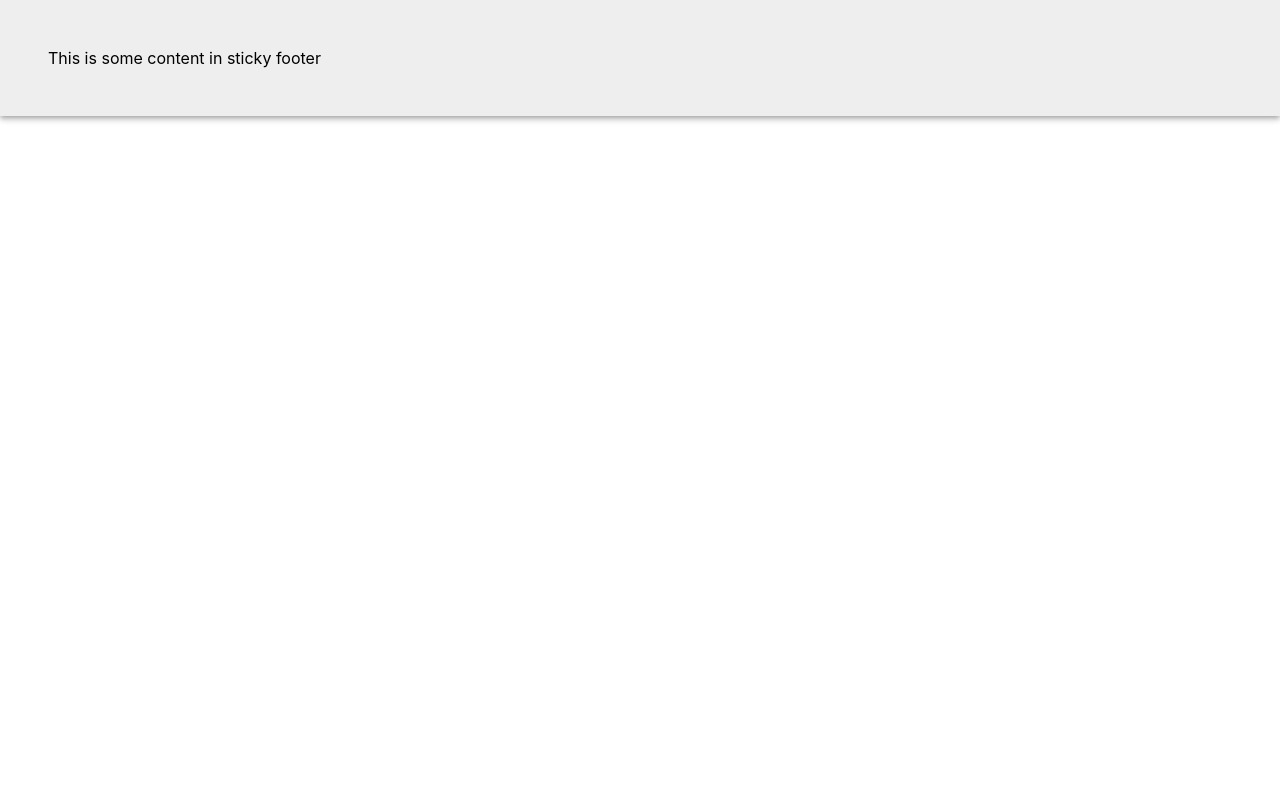
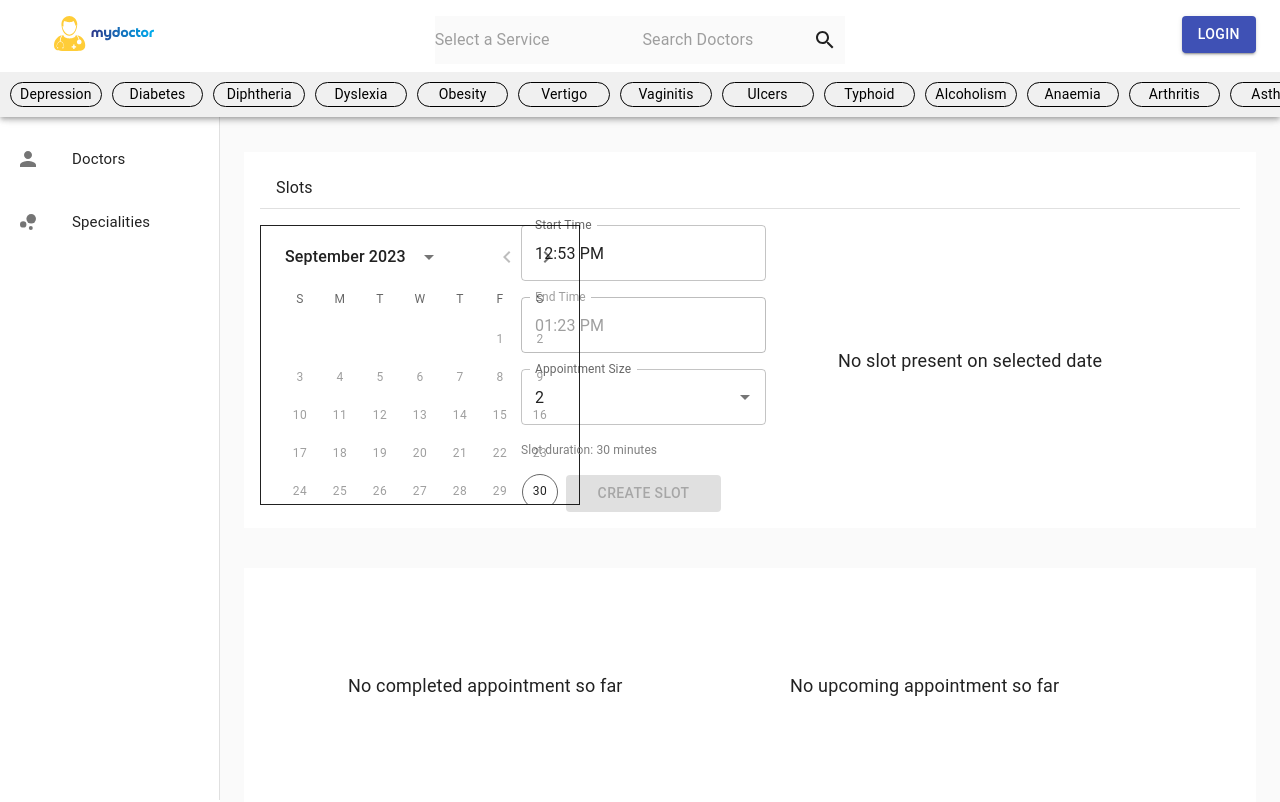
Before and after one commit to falgunmahajan/mydoctorfrontend, a React (Create React App) app: page /doctor-dashboard in a window 1280 px wide. Shown: the top 802 px of the page. Built offline with nearby package versions, Linux system fonts and the light colour scheme.

Commit message:
Slots Page

```diff
--- a/src/App.tsx
+++ b/src/App.tsx
@@ -19,6 +19,7 @@ import DoctorProfile from './Pages/Doctor/DoctorProfile';
 import Qualifications from './Pages/Doctor/Qualifications';
 import Experience from './Pages/Doctor/Experience';
 import Professional from './Pages/Doctor/Professional';
+import DoctorDashboard from './Pages/Doctor/DoctorDashboard';
 export const drawerWidth = 220;
 
 function App() {
@@ -42,6 +43,7 @@ function App() {
     <Route path="/qualifications" element={<Qualifications/>}/>
     <Route path="/Experience" element={<Experience/>}/>
     <Route path="/professionalinformation" element={<Professional/>}/>
+    <Route path="//doctor-dashboard" element={<DoctorDashboard/>}/>
     </Route>
     <Route path="/auth" element={<TabPage />}>
           <Route path="login" element={<Login />} />
--- /dev/null
+++ b/src/Pages/Doctor/DoctorDashboard.tsx
@@ -0,0 +1,159 @@
+import {
+  Autocomplete,
+  Box,
+  Button,
+  Grid,
+  TextField,
+  Typography,
+} from "@mui/material";
+import {
+  DateCalendar,
+  LocalizationProvider,
+  TimeField,
+  TimePicker,
+} from "@mui/x-date-pickers";
+import { AdapterDayjs } from "@mui/x-date-pickers/AdapterDayjs";
+import axios from "axios";
+import dayjs, { Dayjs } from "dayjs";
+import React, { useState } from "react";
+import { useAppSelector } from "../../Redux/Store";
+
+const DoctorDashboard = () => {
+  const calculateEndTime = (value: Dayjs) => {
+    let time = dayjs(value).add(30, "m").toDate();
+    console.log(time);
+    return time;
+  };
+  let time = calculateEndTime(dayjs());
+  const [endTime, setEndTime] = useState(time);
+  const [startTime, setStartTime] = useState(dayjs());
+  const [startErr, setStartErr] = useState("");
+  const [size, setSize] = useState(2);
+  const handleTime = (value: Dayjs) => {
+    console.log(value.diff(dayjs(), "minutes"));
+    if (validTime(value)) {
+      setStartErr("");
+      setEndTime(calculateEndTime(value));
+      setStartTime(value);
+    } else {
+      setStartErr("Past time selected.Please select a time in future");
+    }
+  };
+  const user=useAppSelector(state=>state.user)
+  const validTime=(value:Dayjs)=>{
+    return value.get("hours")>dayjs().get("hours")
+      }
+      const disabled=()=>{
+        if(!validTime(startTime) || !size){
+          return true;
+        }
+        return false
+      }
+      const handleSubmit=()=>{
+      console.log(user);
+
+        const res=axios.post("http://localhost:4000/slots",{
+          booked:true,
+        doctorId:user?.Id,
+        size:size,
+          startTime:startTime.toDate().toISOString(),
+          endTime:endTime.toISOString()
+        })
+        console.log(res)
+      }
+  return (
+    <>
+      <Grid container sx={{ backgroundColor: "white", p: 2 }}>
+        <Grid item xs={12} sx={{ mx: 2, my: 1 }}>
+          <Typography>Slots</Typography>
+        </Grid>
+        <Grid item xs={12} sx={{ borderTop: 1, borderColor: "divider" }}></Grid>
+        <Grid item xs={5} lg={3} sx={{ mt: 2 }}>
+          <LocalizationProvider dateAdapter={AdapterDayjs}>
+            <DateCalendar disablePast sx={{ border: 1, height: 280 }} />
+          </LocalizationProvider>
+        </Grid>
+        <Grid item xs={3} sx={{ ml: 2, mt: 2 }}>
+          <LocalizationProvider dateAdapter={AdapterDayjs}>
+            <TimePicker
+              label="Start Time"
+              slotProps={{
+                textField: {
+                  fullWidth: true,
+                  helperText: startErr,
+                  error: Boolean(startErr),
+                },
+              }}
+              value={startTime}
+              onChange={(value) => {
+                if (value) {
+                  handleTime(value);
+                }
+              }}
+            />
+          </LocalizationProvider>
+          <LocalizationProvider dateAdapter={AdapterDayjs}>
+            <TimeField
+              label="End Time"
+              disabled
+              value={endTime}
+              slotProps={{
+                textField: {
+                  fullWidth: true,
+                },
+              }}
+              sx={{ mt: 2 }}
+            />
+          </LocalizationProvider>
+          <Autocomplete
+            id="combo-box-demo"
+            options={[1, 2, 3, 4, 5]}
+            sx={{ mt: 2 }}
+            value={size}
+            onChange={(value) => setSize(Number(value))}
+            renderInput={(params) => (
+              <TextField {...params} label="Appointment Size" fullWidth />
+            )}
+          />
+          <Typography sx={{ mt: 2, fontSize: 12, color: "grey" }}>
+            Slot duration: 30 minutes
+          </Typography>
+          <Box sx={{ mt: 2, textAlign: "center" }}>
+            <Button
+              variant="contained"
+              sx={{ backgroundColor: "#3f51b5", px: 4 }}
+              disabled={disabled()}
+              onClick={handleSubmit}
+            >
+              Create Slot
+            </Button>
+          </Box>
+        </Grid>
+        <Grid item xs={3} lg={5} sx={{ my: "auto" }}>
+          <Typography sx={{ textAlign: "center", fontSize: 18 }}>
+            No slot present on selected date
+          </Typography>
+        </Grid>
+      </Grid>
+      <Grid container sx={{ backgroundColor: "white", p: 8, mt: 5 }}>
+        <Grid item xs={6} sx={{ my: "auto", p: 5 }}>
+          <Typography sx={{ fontSize: 18 }}>
+            No completed appointment so far
+          </Typography>
+        </Grid>
+        <Grid item xs={6} sx={{ my: "auto", p: 5 }}>
+          <Typography sx={{ fontSize: 18 }}>
+            No upcoming appointment so far
+          </Typography>
+        </Grid>
+      </Grid>
+      <Grid container sx={{ backgroundColor: "white", p: 2, mt: 5 }}>
+        <Grid item xs={6} sx={{ my: "auto", p: 5 }}>
+          <Typography sx={{ fontSize: 18 }}>No review so far</Typography>
+        </Grid>
+      </Grid>
+    </>
+  );
+};
+
+export default DoctorDashboard;
--- a/src/Pages/Doctor/Experience.tsx
+++ b/src/Pages/Doctor/Experience.tsx
@@ -171,40 +171,49 @@ const Experience = () => {
     }
     return disabled;
   };
-  const isValidStartDate = (start: string, end: string, index: number) => {
+  const setStartDate = (start: string, end: string, index: number) => {
     console.log(start,end)
-    let err = "";
+    let starterr="";
+    let enderr = "";
     if (!isValidDate(start, end)) {
-      err = "Start Date must be less than end Date";
-      console.log(err);
+      starterr = "Start Date must be less than end Date";
+      enderr="End Date must be greater than start Date"
+
     } else {
-      err = "";
+      starterr = "";
+      enderr=""
     }
     if (experience) {
-        console.log(err)
-      const itemData = { ...experience[index], startErr: err };
+      const itemData = { ...experience[index], startErr: starterr, endErr:enderr, startDate: getDateWithoutDate(start), };
       console.log(itemData)
       setExperience([
         ...experience.slice(0, index),
         itemData,
         ...experience.slice(index + 1),
       ]);
+
     }
-    console.log(experience)
+
   };
-  const isValidEndDate = (start: string, end: string, index: number) => {
-    let err = "";
+  const setEndDate = (start: string, end: string, index: number) => {
+    let starterr="";
+    let enderr = "";
     if (!isValidDate(start, end)) {
-      err = "End Date must be greater than start Date";
+      starterr = "Start Date must be less than end Date";
+      enderr="End Date must be greater than start Date"
+
     } else {
-      err = "";
+      starterr = "";
+      enderr=""
     }
     if (experience) {
-      const itemData = { ...experience[index], endErr: err };
+      const itemData = { ...experience[index], startErr: starterr, endErr:enderr,  endDate: getDateWithoutDate(end)};
       setExperience([
         ...experience.slice(0, index),
         itemData,
         ...experience.slice(index + 1),
+
+
       ]);
     }
   };
@@ -417,38 +426,31 @@ const Experience = () => {
                       }}
                     >
                       <Grid item xs={8} sx={{ p: 2, mb: 3 }}>
-                        <LocalizationProvider dateAdapter={AdapterDayjs}>
+                        <LocalizationProvider  dateAdapter={AdapterDayjs}>
                           <DatePicker
                             label="Start Date"
-
+                          disableFuture
                             views={["month","year" ]}
                             value={dayjs(new Date(item.startDate))}
                             disabled={!edit}
                             slotProps={{
                               textField: {
                                 helperText: item.startErr,
+                                error:Boolean(item.startErr)
+
+
                               },
                             }}
+
                             onChange={(value) => {
                               console.log(value);
                               if(value){
-                              isValidStartDate(
+                              setStartDate(
                                 value.format('YYYY/MM/DD'),
                                 item.endDate,
                                 index
                               );
 
-                                const itemData = {
-                                    ...item,
-                                    startDate: getDateWithoutDate(
-                                      value.format('YYYY/MM/DD')
-                                    ),
-                                  };
-                                  setExperience([
-                                    ...experience.slice(0, index),
-                                    itemData,
-                                    ...experience.slice(index + 1),
-                                  ]);
                               }
 
                             }}
@@ -459,27 +461,26 @@ const Experience = () => {
                         <LocalizationProvider dateAdapter={AdapterDayjs}>
                           <DatePicker
                             label="End Date"
+                            disableFuture
                             views={[ "month","year"]}
                             value={dayjs(new Date(item.endDate))}
+                            disabled={!edit}
+                            slotProps={{
+                              textField: {
+                                helperText: item.endErr,
+                                error:Boolean(item.startErr)
+                              },
+                            }}
+
                             onChange={(value) => {
                                 console.log(value);
                                 if(value){
-                                    isValidEndDate(
+                                    setEndDate(
                                         item.startDate,
                                         value.format('YYYY/MM/DD'),
                                         index
                                       );
-                                      const itemData = {
-                                        ...item,
-                                        endDate: getDateWithoutDate(
-                                            value.format('YYYY/MM/DD')
-                                        ),
-                                      };
-                                      setExperience([
-                                        ...experience.slice(0, index),
-                                        itemData,
-                                        ...experience.slice(index + 1),
-                                      ]);
+
                                 }
 
                             }}
--- a/src/Pages/Doctor/Qualifications.tsx
+++ b/src/Pages/Doctor/Qualifications.tsx
@@ -57,7 +57,7 @@ const Qualifications = () => {
     // console.log(qualification[index]);
     console.log(qualification);
     let err = "";
-    if (e.target.value.length < 3 || !/^[a-zA-Z]*$/.test(e.target.value)) {
+    if (e.target.value.length < 3 || !/^[a-zA-Z\s]*$/.test(e.target.value)) {
       err = "Please enter the valid degree";
     } else {
       err = "";
--- a/src/components/DoctorsCard.tsx
+++ b/src/components/DoctorsCard.tsx
@@ -16,17 +16,16 @@ const DoctorsCard = ({
     <Card
     sx={{
       width:  {xs:300,xl:350},
-      height:350,
+      height:380,
       border: 1,
       borderColor: "divider",
       p: 1,
-      pr:2
     }}
   >
     <CardContent sx={{ display: "flex",height:"100%" }}>
       <Avatar
         src="/broken-image.jpg"
-        sx={{ width: 80, height: 80, mr: 3 }}
+        sx={{ width: 70, height: 70, mr: 2 }}
       />
       <Box sx={{height:"100%"  }}>
         <Box  sx={{ height:"95%"  }}>
--- a/src/components/Navbar.tsx
+++ b/src/components/Navbar.tsx
@@ -55,6 +55,7 @@ export default function Navbar(props: Props) {
   const open = !anchorEl ? false : true;
   const id = open ? 'simple-popover' : undefined;
   const [specialities, setSpecialities] = React.useState([] as Specialities[]);
+
   const login=useAppSelector(state=>state.Login)
   const status=useAppSelector(state=>state.status)
   const dispatch=useAppDispatch()
@@ -158,13 +159,17 @@ async function getSpecialitiesdata(){
                 anchorEl={anchorEl}
                 onClose={handleClose}
                 anchorOrigin={{
-                  vertical: 'center',
+                  vertical: 'top',
                   horizontal: 'left',
                 }}
+                sx={{mt:1}}
               >
                 <List disablePadding >
                 <ListItem disableGutters disablePadding >
-            <ListItemButton >
+            <ListItemButton   onClick={() => {
+                    navigate("/doctor-profile");
+                    handleClose();
+                  }} >
                   <PersonOutlined sx={{mr:1}}/>
               <ListItemText primary="Account Settings"/>
             </ListItemButton>
--- a/src/components/Sidebar.tsx
+++ b/src/components/Sidebar.tsx
@@ -195,8 +195,8 @@ export default function Sidebar(props: Props) {
           <List>
             <ListItem
               onClick={() => {
-                navigate("/doctordashboard");
-                setUrl("/doctordashboard");
+                navigate("/doctor-dashboard");
+                setUrl("/doctor-dashboard");
                 setOpen(false);
               }}
               disablePadding
--- a/src/components/SymptonsMenu.tsx
+++ b/src/components/SymptonsMenu.tsx
@@ -3,8 +3,10 @@ import { Swiper, SwiperSlide } from 'swiper/react';
 import symptoms from "../symptoms.json"
 import { useTheme } from '@mui/material/styles';
 import { useMediaQuery } from '@mui/material';
+import { useState } from 'react';
 export default function SymptonsMenu() {
     const theme=useTheme();
+    const [isHover,setIsHover]=useState<number|null>(null)
 
     const xlScreen=useMediaQuery(theme.breakpoints.only('xl'))
     const lgScreen=useMediaQuery(theme.breakpoints.only('lg'))
@@ -40,10 +42,13 @@ export default function SymptonsMenu() {
     >
       {symptoms.map((item,index)=>{
        return <SwiperSlide  key={index}
-
+onMouseEnter={()=>setIsHover(index)}
+onMouseLeave={()=>setIsHover(null)}
         style={{border:"1px solid black",
         color:"black",
         borderRadius:"16px",
+        borderColor:isHover===index ? "silver":"black",
+        backgroundColor:isHover===index ? "silver":"",
         padding:"1px", textAlign:"center",fontSize:"14px", cursor:"context-menu"}}>{item.name}</SwiperSlide>
       })}
     </Swiper>
```
